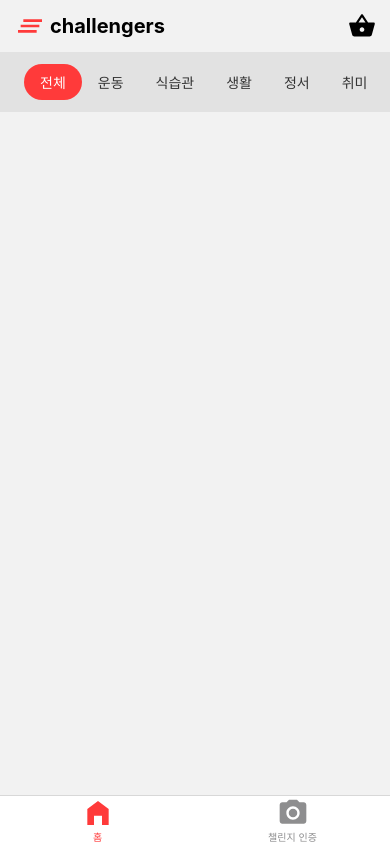
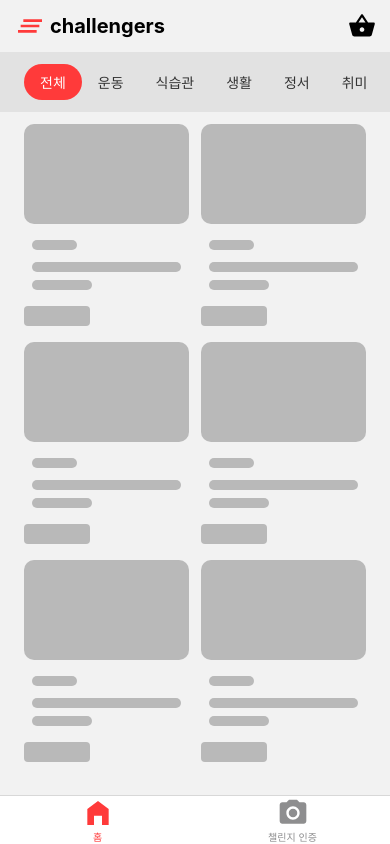
Before and after one commit to eamon3481/challengersAssignment, a React Native app: screen / in a window 390 px wide. Built offline with nearby package versions, Linux system fonts and the light colour scheme; no server answers.

Commit message:
🐛 💄 skeleton background color none

```diff
--- a/src/components/common/Loading/SkeletonChallengeItem.tsx
+++ b/src/components/common/Loading/SkeletonChallengeItem.tsx
@@ -33,7 +33,7 @@
 const SkeletonText = styled.View<{width: string}>`
   border-radius: 10px;
   height: 10px;
-  background-color: ${({theme}) => theme.colors.GRAY};
+  background-color: gray;
   width: ${({width}) => width};
   margin: 4px 0;
   opacity: 0.5;
@@ -50,7 +50,7 @@
   padding: 4px;
   margin: 4px;
   height: 20px;
-  background-color: ${({theme}) => theme.colors.GRAY};
+  background-color: gray;
   opacity: 0.5;
   width: ${({width}) => width};
   margin: 4px 0;
@@ -59,7 +59,7 @@
 const ChallengeItemImage = styled.View`
   border-radius: 10px;
   height: 100px;
-  background-color: ${({theme}) => theme.colors.GRAY};
+  background-color: gray;
   opacity: 0.5;
 `;
 
```
